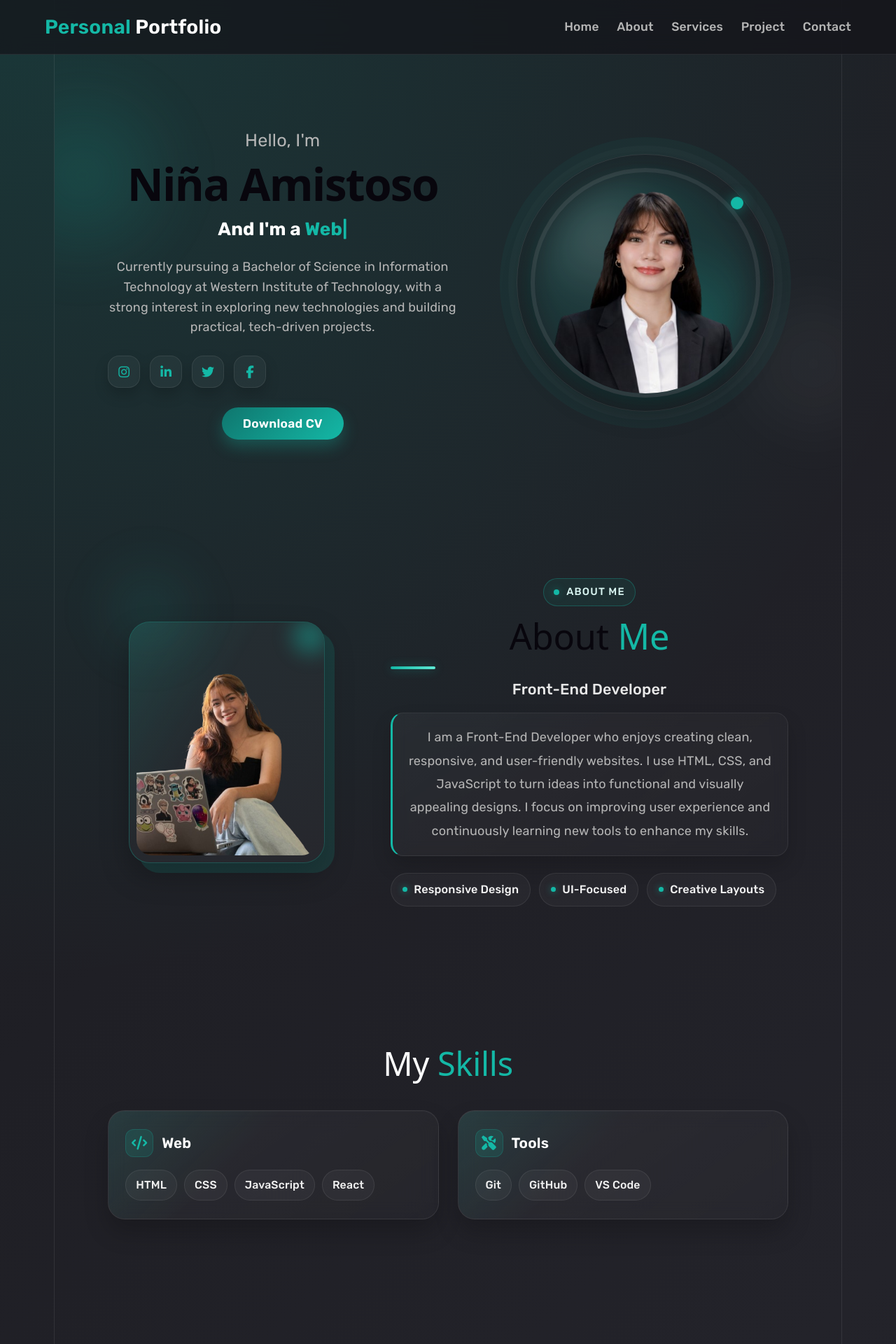
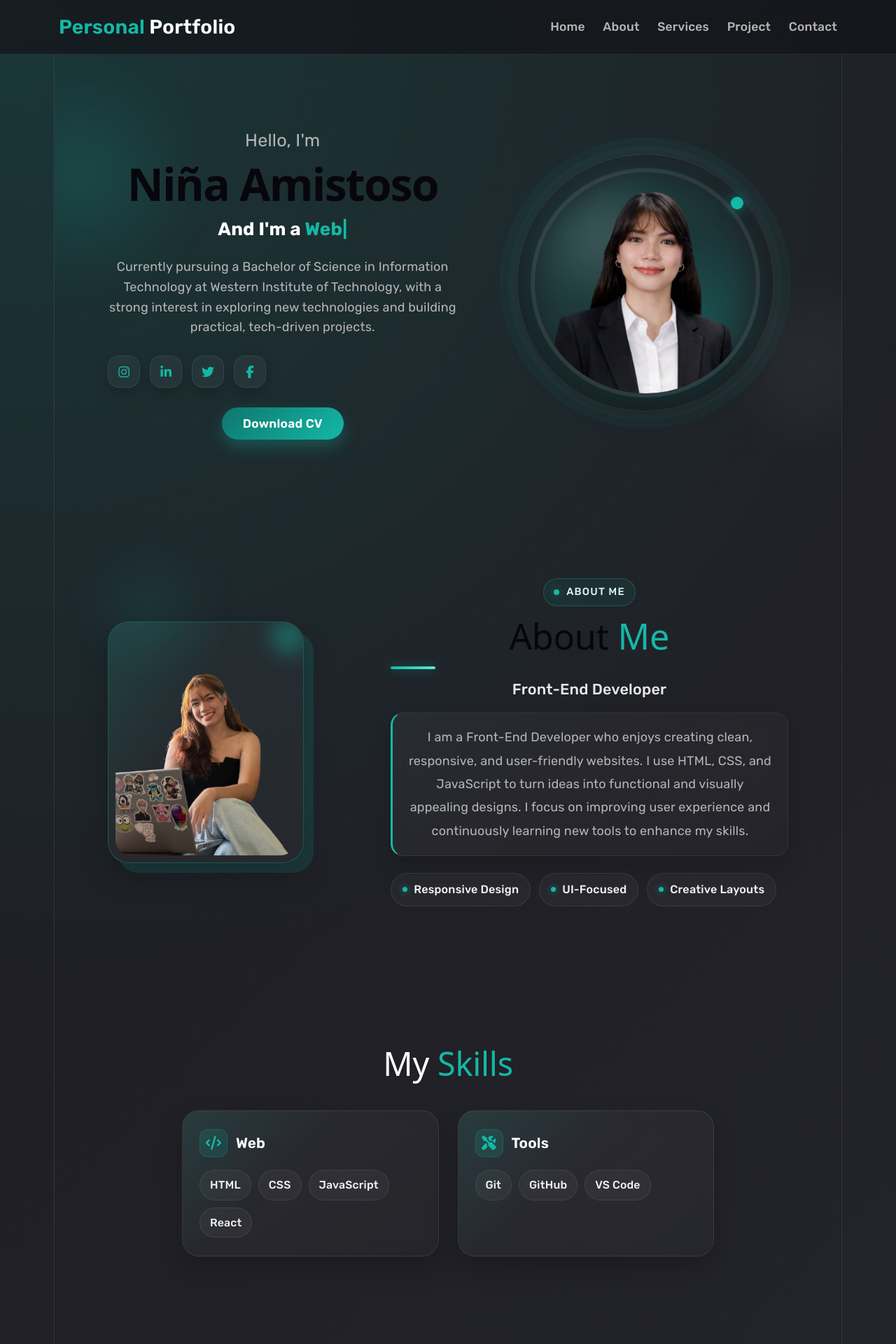
Before and after one commit to Cittali2/Portfolio_Amistoso, a React (Vite) app: page / in a window 1280 px wide. Shown: the top 1920 px of the page at 70% size. Built offline with nearby package versions, Linux system fonts and the light colour scheme.

Commit message:
update alignment

```diff
--- a/src/App.css
+++ b/src/App.css
@@ -113,6 +113,7 @@ header {
 nav {
   width: min(100%, 1200px);
   margin: 0 auto;
+  padding: 0 20px;
   display: flex;
   align-items: center;
   justify-content: space-between;
@@ -435,7 +436,7 @@ nav {
 
 .about-left {
   display: flex;
-  justify-content: center;
+  justify-content: flex-start;
 }
 
 .about-image-frame {
@@ -494,7 +495,7 @@ nav {
 }
 
 .about-right {
-  max-width: 680px;
+  min-width: 0;
 }
 
 .about-tag {
@@ -601,6 +602,8 @@ nav {
 }
 
 .skills-grid {
+  max-width: 760px;
+  margin: 0 auto;
   display: grid;
   grid-template-columns: repeat(auto-fit, minmax(260px, 1fr));
   gap: 1.5rem;
@@ -1053,7 +1056,7 @@ nav {
 
 .contact form {
   width: 100%;
-  max-width: 680px;
+  max-width: 760px;
   margin: 0 auto;
   display: flex;
   flex-direction: column;
@@ -1177,8 +1180,8 @@ nav {
     gap: 2.5rem;
   }
 
-  .about-right {
-    max-width: 100%;
+  .about-left {
+    justify-content: center;
   }
 }
 
```
